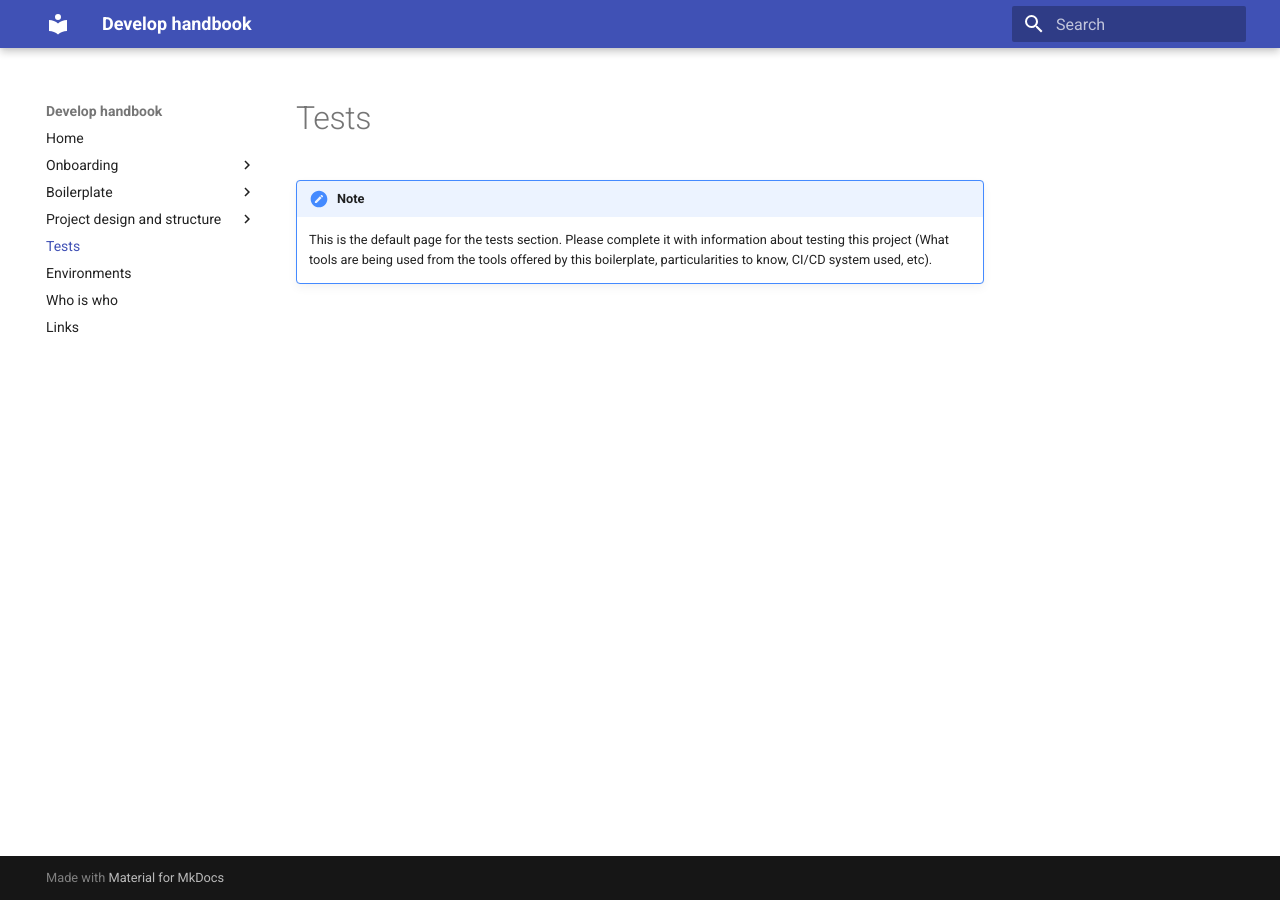
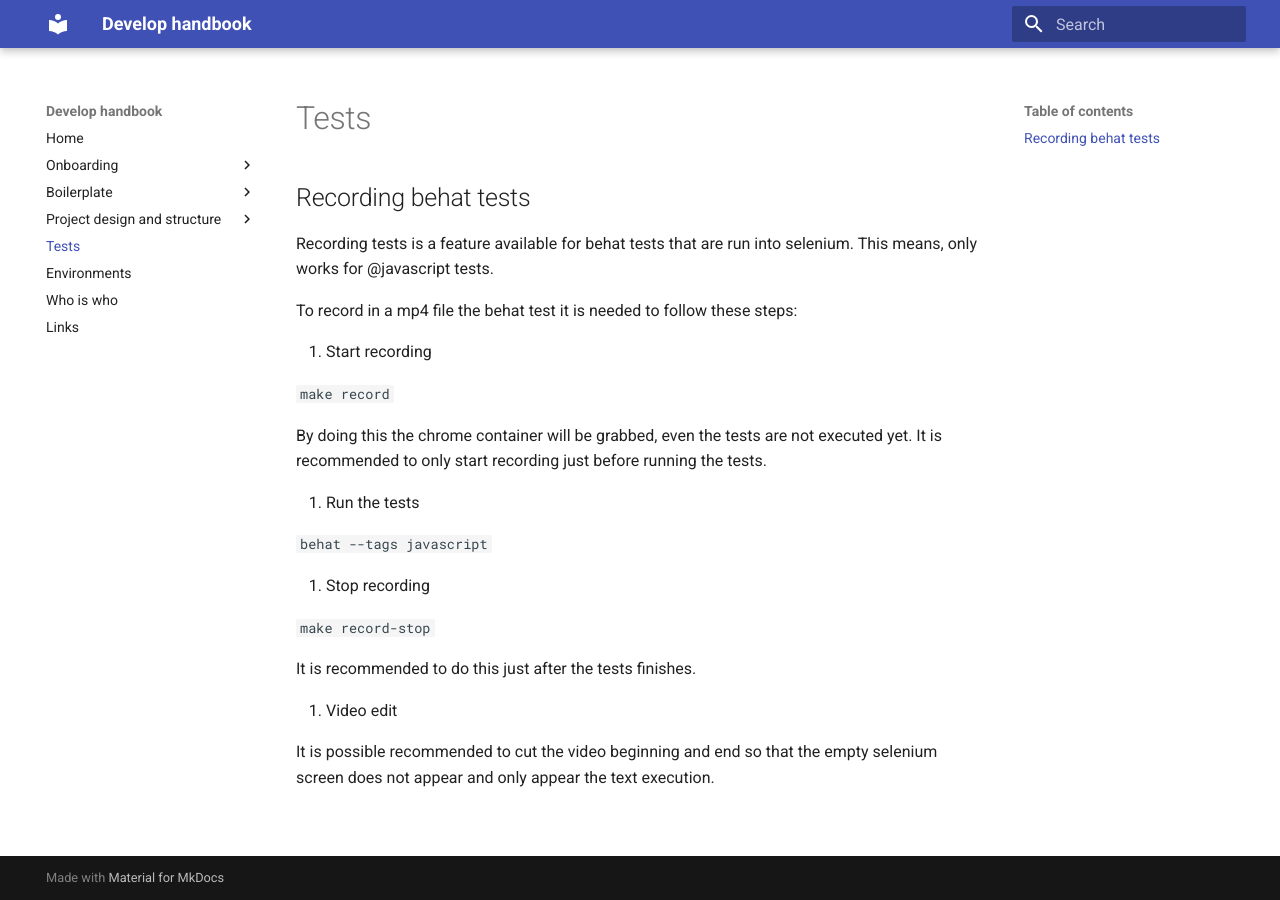
Before and after one commit to Metadrop/drupal-boilerplate, an MkDocs documentation site: the page built from docs/docs/tests.md, in a window 1280 px wide. Built offline with MkDocs 1.6.1 and Material for MkDocs 9.7.7, drawn with Linux system fonts in a browser that asks for light colours.

Commit message:
Document how to record behat tests

```diff
--- a/docs/docs/tests.md
+++ b/docs/docs/tests.md
@@ -1,4 +1,33 @@
 # Tests
 
-!!! NOTE
-    This is the default page for the tests section. Please complete it with information about testing this project (What tools are being used from the tools offered by this boilerplate, particularities to know, CI/CD system used, etc).
+
+## Recording behat tests
+
+Recording tests is a feature available for behat tests that are run into selenium. This means,
+only works for @javascript tests.
+
+To record in a mp4 file the behat test it is needed to follow these steps:
+
+1. Start recording
+
+`make record`
+
+By doing this the chrome container will be grabbed, even the tests are not executed yet.
+It is recommended to only start recording just before running the tests.
+
+2. Run the tests
+
+`behat --tags javascript`
+
+
+3. Stop recording
+
+`make record-stop`
+
+It is recommended to do this just after the tests finishes.
+
+
+4. Video edit
+
+It is possible recommended to cut the video beginning and end so that the empty selenium screen does not appear and only appear
+the text execution.
```
